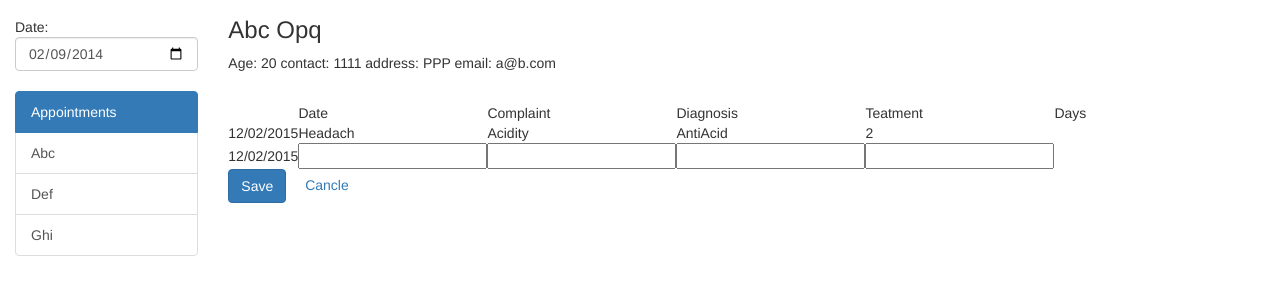
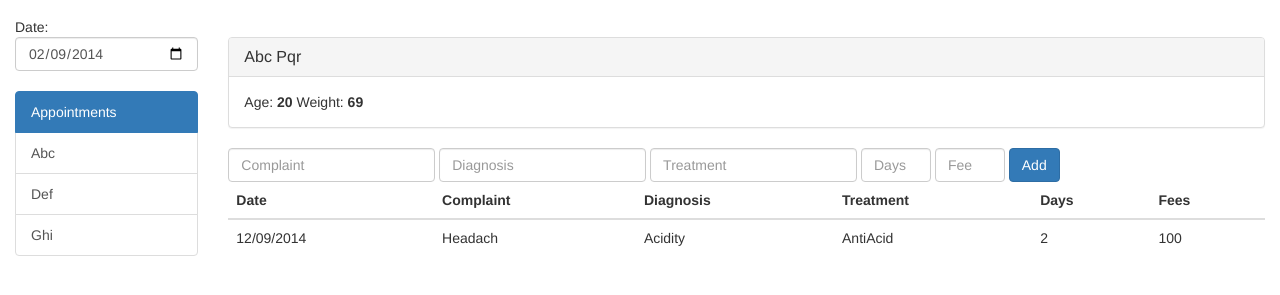
Before and after one commit to ameypotnis/yesdoctor, a plain HTML site: page day2/index.html in a window 1280 px wide. Shown: the part 53-348 px from the top of the page. Drawn offline with nearby package versions, Linux system fonts and the light colour scheme.

Commit message:
added header for patient

```diff
--- a/day2/index.html
+++ b/day2/index.html
@@ -44,47 +44,63 @@
                     <a href="#" class="list-group-item">Ghi</a>
                 </div>
             </div>
-            <div class="col-xs-10">
-                <h3>Abc Opq</h3>
-                <p>
-                    Age: 20
-                    contact: 1111
-                    address: PPP
-                    email: a@b.com
-                </p>
-                <br/>
-                <table>
-                    <th>
-                        <td>Date</td>
-                        <td>Complaint</td>
-                        <td>Diagnosis</td>
-                        <td>Teatment</td>
-                        <td>Days</td>
-                    </th>
+            <div class="col-xs-10 tom-margin-50">
+                <div class="panel panel-default">
+                    <div class="panel-heading">
+                        <h3 class="panel-title">Abc Pqr</h3>
+                    </div>
+                    <div class="panel-body">
+                        <span>Age: <b>20</b></span>
+                        <span>Weight: <b>69</b></span>
+                    </div>
+                </div>
+                <form class="form-inline">
+                    <div class="form-group">
+                        <input type="text" class="form-control" id="complaint" placeholder="Complaint">
+                    </div>
+                    <div class="form-group">
+                        <input type="text" class="form-control" id="Diagnosis" placeholder="Diagnosis">
+                    </div>
+                    <div class="form-group">
+                        <input type="text" class="form-control" id="Treatment" placeholder="Treatment">
+                    </div>
+                    <div class="form-group">
+                        <input type="text" class="form-control input-sm-50" id="days" placeholder="Days">
+                    </div>
+                    <div class="form-group">
+                        <input type="text" class="form-control input-sm-50" id="fee" placeholder="Fee">
+                    </div>
+
+                    <button type="submit" class="btn btn-primary">Add</button>
+                </form>
+
+                <table class="table table-hover">
+                    <thead>
                         <tr>
-                       <td>12/02/2015</td>
+                            <th>Date</th>
+                            <th>Complaint</th>
+                            <th>Diagnosis</th>
+                            <th>Treatment</th>
+                            <th>Days</th>
+                            <th>Fees</th>
+                        </tr>
+                    </thead>
+                    <tbody>
+                        <tr>
+                            <td scope="row">12/09/2014</td>
                             <td>Headach</td>
                             <td>Acidity</td>
                             <td>AntiAcid</td>
                             <td>2</td>
+                            <td>100</td>
                         </tr>
-                    <tr>
-                       <td>12/02/2015</td>
-                        <td><input type="text"/></td>
-                        <td><input type="text"/></td>
-                        <td><input type="text"/></td>
-                        <td><input type="text"/></td>
-                    </tr>
+                    </tbody>
                 </table>
-                <button class="btn btn-primary right-margin">Save</button>
-                <a href="index.html">Cancle</a>
             </div>
         </div>
 
     </div>
     <!-- /.container -->
-
-
     <!-- Bootstrap core JavaScript
     ================================================== -->
     <!-- Placed at the end of the document so the pages load faster -->
--- a/style.css
+++ b/style.css
@@ -10,3 +10,15 @@
 .right-margin {
     margin-right: 15px
 }
+
+.input-sm {
+    width: 50px;
+}
+
+.input-sm-50 {
+    width: 70px !important;
+}
+
+.tom-margin-50 {
+    margin-top: 40px;
+}
```
Lines whose indentation alone changed are shown as unchanged.
